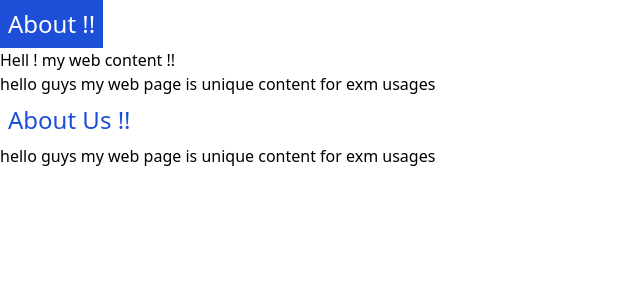
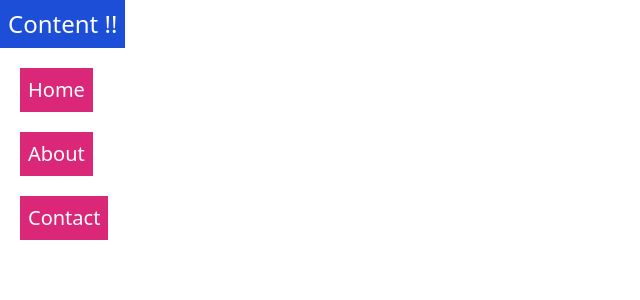
Before and after one commit to abi4679553/usestate, a React (Create React App) app: page / in a window 1280 px wide. Shown: the top 300 px of the page, without its empty margins (0-640 px from the left). Built offline with nearby package versions, Linux system fonts and the light colour scheme.

Commit message:
update About.js

```diff
--- a/src/components/About.js
+++ b/src/components/About.js
@@ -3,11 +3,11 @@ import React from 'react'
 const About = () => {
   return (
     <div>
-      <p className='text-2xl text-white bg-blue-700  w-fit p-2 text-center '>About !!</p>
-      <p> Hell ! my web content !!</p>
-      <p>hello guys my web page is unique content for exm usages</p>
-      <p className='text-2xl text-blue-700  p-2'> About Us !!</p>
-      <p>hello guys my web page is unique content for exm usages</p>
+      <p className='text-2xl text-white bg-blue-700  w-fit p-2 text-center '>Content !!</p>
+      <p className='text-xl bg-pink-600 text-white w-fit p-2 m-5'>Home</p>
+      <p className='text-xl bg-pink-600 text-white w-fit p-2 m-5'>About</p>
+      <p className='text-xl bg-pink-600 text-white w-fit p-2 m-5'>Contact</p>
+
     </div>
   )
 }
```
